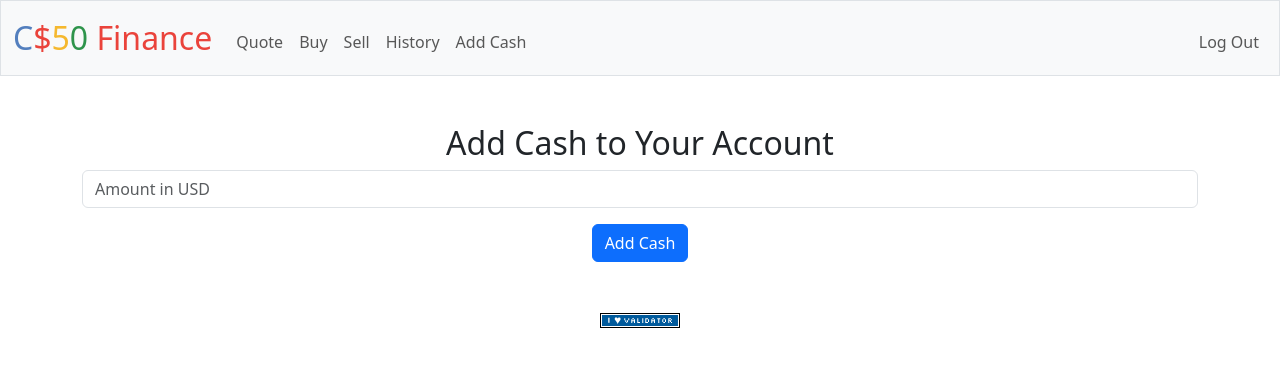
After one commit to KrishKorat/CS50X, a Flask app: page /add_cash in a window 1280 px wide. The commit adds this page. Shown: the top 367 px of the page. Run offline with Flask 3, Linux system fonts and the light colour scheme; a user stored in the database is signed in; some libraries are stand-ins or nearby versions.

Commit message:
finance/add_cash coded

```diff
--- a/Lecture_9/finance/app.py
+++ b/Lecture_9/finance/app.py
@@ -315,3 +315,28 @@ def sell():
 
         symbols = [row["symbol"] for row in rows]
         return render_template("sell.html", symbols=symbols)
+
+
+
+
+# Option to add extra cash
+
+@app.route("/add_cash", methods=["GET", "POST"])
+@login_required
+def add_cash():
+    if request.method == "POST":
+        amount = request.form.get("amount")
+
+        # Validate input
+        if not amount or not amount.isdigit() or int(amount) <= 0:
+            return apology("Enter a valid positive amount")
+
+        cash_to_add = int(amount)
+
+        # Update user's cash
+        db.execute("UPDATE users SET cash = cash + ? WHERE id = ?", cash_to_add, session["user_id"])
+
+        return redirect("/")
+
+    else:
+        return render_template("add_cash.html")
--- /dev/null
+++ b/Lecture_9/finance/templates/add_cash.html
@@ -0,0 +1,15 @@
+{% extends "layout.html" %}
+
+{% block title %}
+    Add Cash
+{% endblock %}
+
+{% block main %}
+    <h2>Add Cash to Your Account</h2>
+    <form action="/add_cash" method="post">
+        <div class="mb-3">
+            <input name="amount" type="number" min="1" class="form-control" placeholder="Amount in USD" required>
+        </div>
+        <button class="btn btn-primary" type="submit">Add Cash</button>
+    </form>
+{% endblock %}
--- a/Lecture_9/finance/templates/layout.html
+++ b/Lecture_9/finance/templates/layout.html
@@ -35,6 +35,7 @@
                             <li class="nav-item"><a class="nav-link" href="/buy">Buy</a></li>
                             <li class="nav-item"><a class="nav-link" href="/sell">Sell</a></li>
                             <li class="nav-item"><a class="nav-link" href="/history">History</a></li>
+                            <li class="nav-item"><a class="nav-link" href="/add_cash">Add Cash</a></li>
                         </ul>
                         <ul class="navbar-nav ms-auto mt-2">
                             <li class="nav-item"><a class="nav-link" href="/logout">Log Out</a></li>
```
